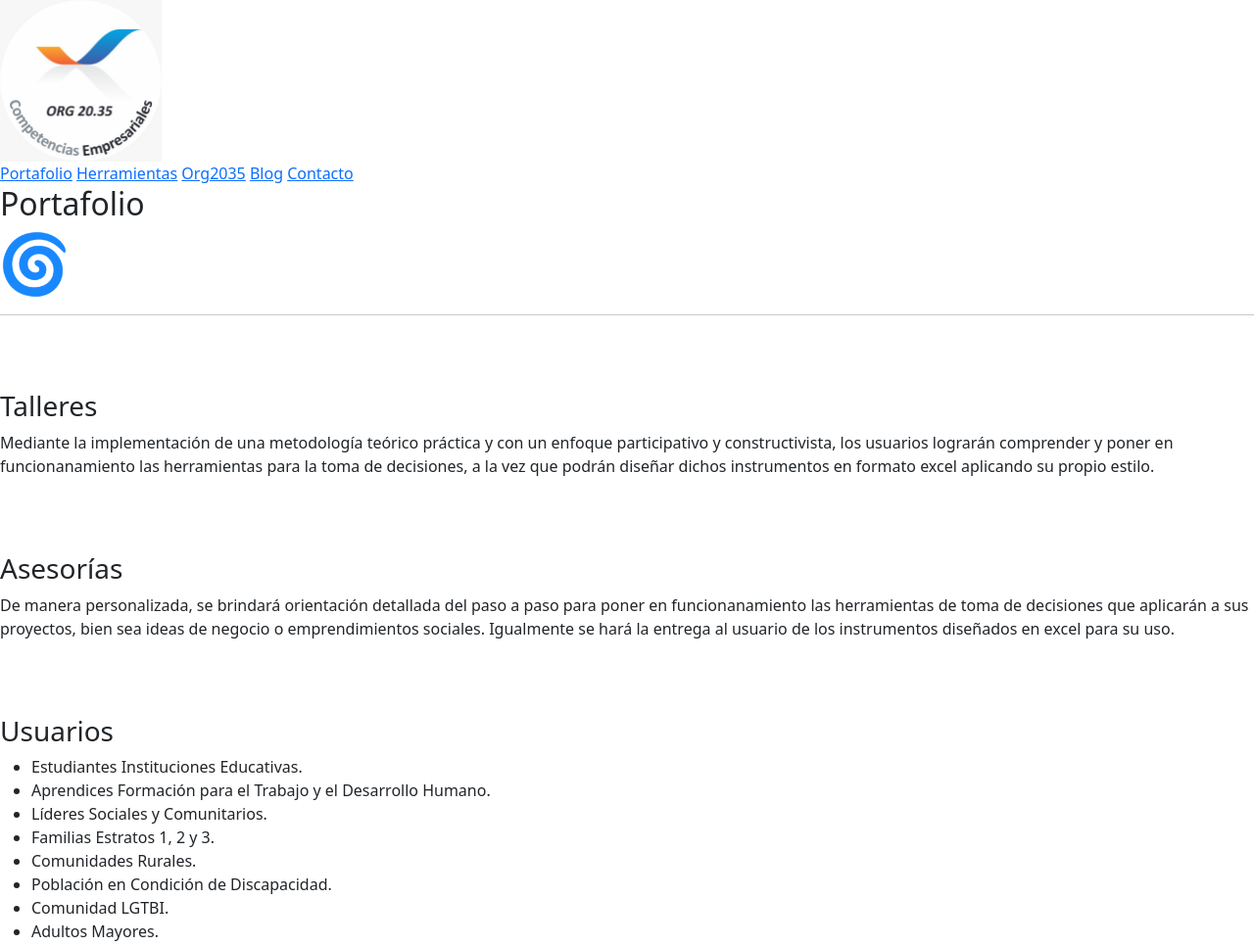
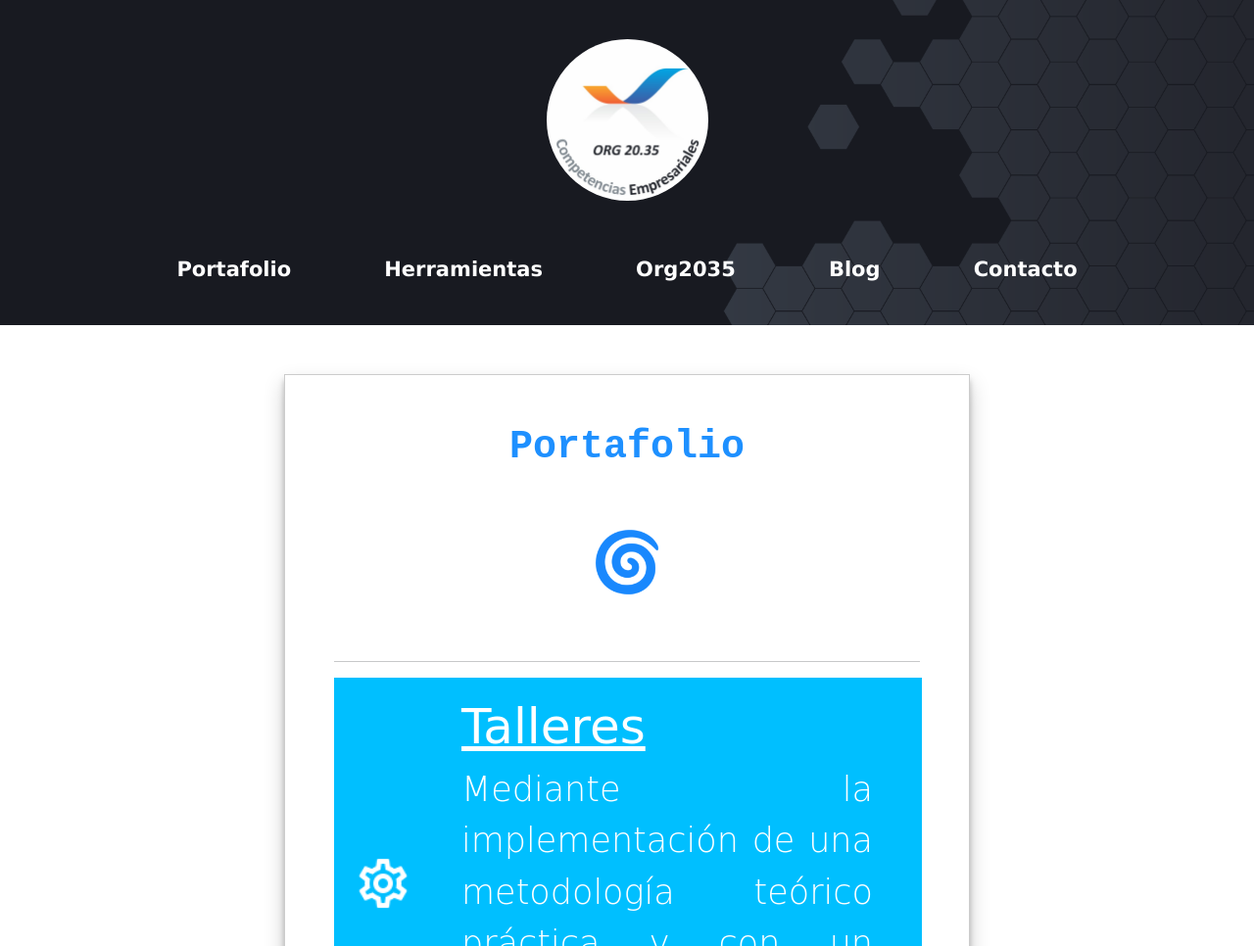
Before and after one commit to Alucard-bit-gif/proyectoFinal.V3, a plain HTML site: page portafolio.html in a window 1280 px wide. Shown: the top 966 px of the page at 98% size. Drawn offline with nearby package versions, Linux system fonts and the light colour scheme; a web font is replaced by a local one.

Commit message:
nombres enlaces archivos css

```diff
--- a/portafolio.html
+++ b/portafolio.html
@@ -6,15 +6,15 @@
     <meta name="viewport" content="width=device-width, initial-scale=1">
     <!-- Bootstrap CSS -->
     <link href="https://cdn.jsdelivr.net/npm/bootstrap@5.1.1/dist/css/bootstrap.min.css" rel="stylesheet" integrity="sha384-F3w7mX95PdgyTmZZMECAngseQB83DfGTowi0iMjiWaeVhAn4FJkqJByhZMI3AhiU" crossorigin="anonymous">
-    <link rel="stylesheet" type="text/css" href="_index.css" media = "screen">
-    <link rel="stylesheet" type="text/css" href="_portafolio.css" media = "screen">
+    <link rel="stylesheet" type="text/css" href="index.css" media = "screen">
+    <link rel="stylesheet" type="text/css" href="portafolio.css" media = "screen">
     <title>org2035</title>
   </head>
   <body>
     <!--Bloque Uno:Header + Navbar-->
     <header id="mainHeader">
       <div class="headImage">
-        <a class="headLogo" href="_index.html">
+        <a class="headLogo" href="index.html">
           <img class="logoHead" src="_imagenes2035/Logo_CEorg2035.jpg" alt="Logotipo" width="165" height="165">
         </a>
       </div>
```
Also changed, not shown: blog2035.html (+2 -2 lines), contactos.html (+2 -2 lines), herramientas.html (+2 -2 lines), index.html (+1 -1 lines), informacion.html (+2 -2 lines).
